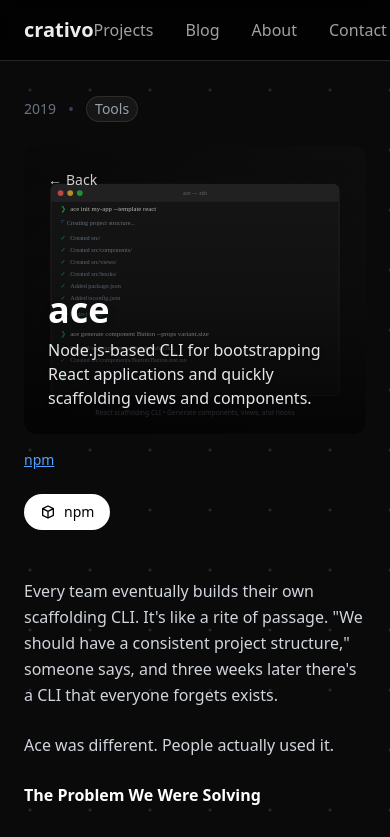
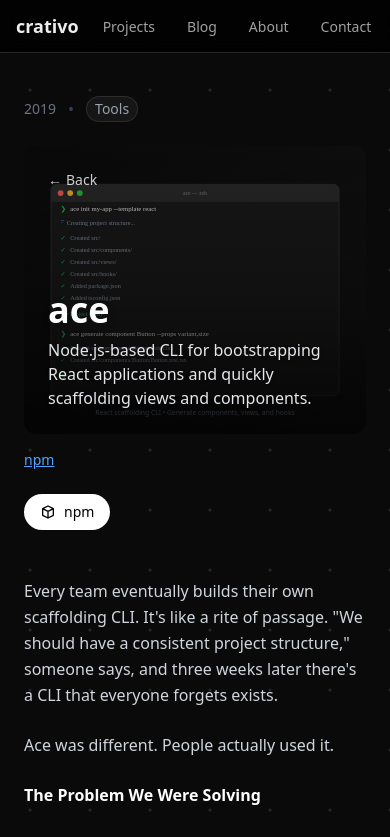
Before and after one commit to josmanvis/crativo.xyz, a Next.js app: page /projects/ace-cli in a window 390 px wide. Shown: the top 837 px of the page. Built offline with nearby package versions, Linux system fonts and the light colour scheme.

Commit message:
feat: horizontal scroll nav on mobile
- Nav links now scroll horizontally on small screens
- Added scrollbar-hide utility for clean UX
- Smaller text + tighter gaps on mobile
- No more cramped items smashing together

```diff
--- a/src/app/globals.css
+++ b/src/app/globals.css
@@ -11,3 +11,13 @@ body {
   color: var(--color-foreground);
   font-family: var(--font-sans), system-ui, sans-serif;
 }
+
+/* Hide scrollbar but allow scrolling */
+.scrollbar-hide {
+  -ms-overflow-style: none;
+  scrollbar-width: none;
+}
+
+.scrollbar-hide::-webkit-scrollbar {
+  display: none;
+}
--- a/src/components/navigation/Navigation.tsx
+++ b/src/components/navigation/Navigation.tsx
@@ -3,43 +3,44 @@ import Link from 'next/link';
 export default function Navigation() {
   return (
     <nav className="fixed top-0 left-0 right-0 z-40 bg-black/80 backdrop-blur-sm border-b border-neutral-800">
-      <div className="max-w-7xl mx-auto px-6 py-4">
-        <div className="flex items-center justify-between">
+      <div className="max-w-7xl mx-auto px-4 md:px-6 py-3 md:py-4">
+        <div className="flex items-center justify-between gap-4">
           {/* Logo */}
-          <Link href="/" className="text-xl font-bold hover:text-neutral-300 transition-colors">
+          <Link href="/" className="text-lg md:text-xl font-bold hover:text-neutral-300 transition-colors flex-shrink-0">
             crativo
           </Link>
 
-          {/* Navigation Links */}
-          <ul className="flex items-center gap-8">
-            <li>
+          {/* Navigation Links - Horizontal scroll on mobile */}
+          <div className="overflow-x-auto scrollbar-hide -mr-4 pr-4 md:mr-0 md:pr-0">
+            <ul className="flex items-center gap-4 md:gap-8">
+              <li className="flex-shrink-0">
                 <Link
                   href="/"
-                className="text-neutral-400 hover:text-white transition-colors"
+                  className="text-sm md:text-base text-neutral-400 hover:text-white transition-colors whitespace-nowrap px-2 py-1"
                 >
                   Projects
                 </Link>
               </li>
-            <li>
+              <li className="flex-shrink-0">
                 <Link
                   href="/blog"
-                className="text-neutral-400 hover:text-white transition-colors"
+                  className="text-sm md:text-base text-neutral-400 hover:text-white transition-colors whitespace-nowrap px-2 py-1"
                 >
                   Blog
                 </Link>
               </li>
-            <li>
+              <li className="flex-shrink-0">
                 <Link
                   href="/about"
-                className="text-neutral-400 hover:text-white transition-colors"
+                  className="text-sm md:text-base text-neutral-400 hover:text-white transition-colors whitespace-nowrap px-2 py-1"
                 >
                   About
                 </Link>
               </li>
-            <li>
+              <li className="flex-shrink-0">
                 <Link
                   href="/contact"
-                className="text-neutral-400 hover:text-white transition-colors"
+                  className="text-sm md:text-base text-neutral-400 hover:text-white transition-colors whitespace-nowrap px-2 py-1"
                 >
                   Contact
                 </Link>
@@ -47,6 +48,7 @@ export default function Navigation() {
             </ul>
           </div>
         </div>
+      </div>
     </nav>
   );
 }
```
Lines whose indentation alone changed are shown as unchanged.
